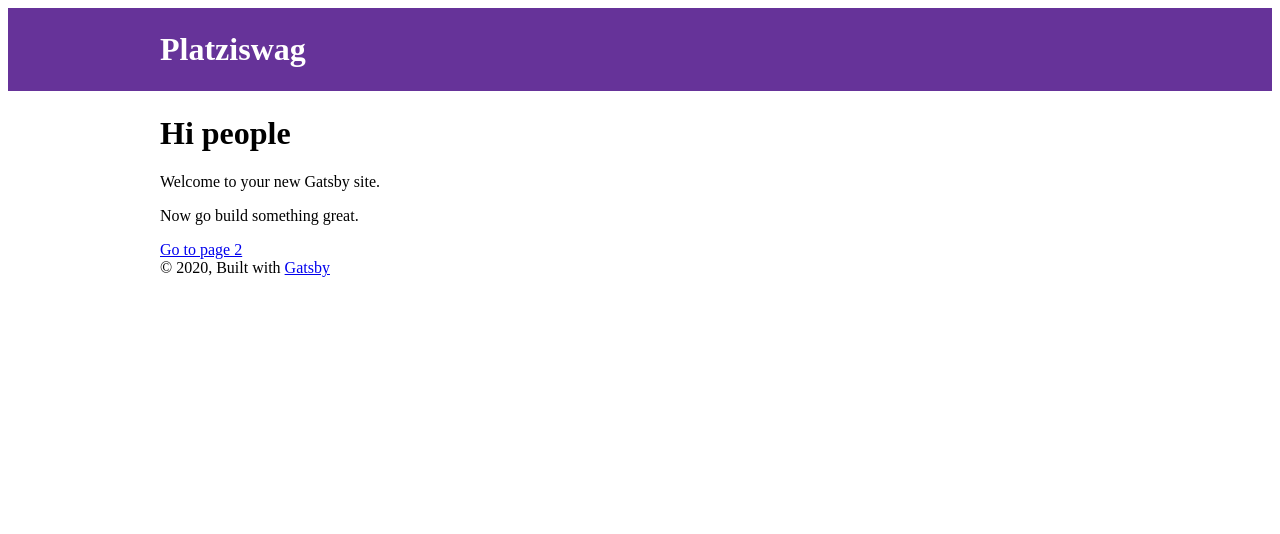
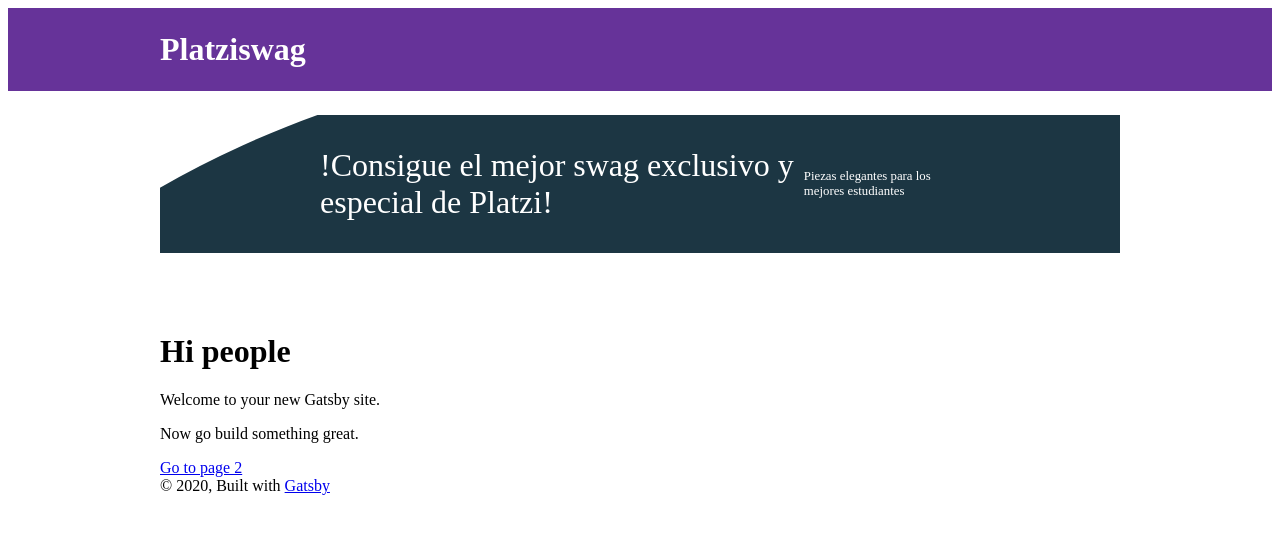
Before and after one commit to cristianiniguez/curso_gatsbyjs, a Gatsby site: page / in a window 1280 px wide. Built offline with nearby package versions, Linux system fonts and the light colour scheme; Gatsby itself is replaced by a stand-in of ours.

Commit message:
fundamentos: usando react

```diff
--- /dev/null
+++ b/src/components/Jumbo.js
@@ -0,0 +1,11 @@
+import React from "react"
+import { StyledJumbo } from "../styles/components"
+
+export default function Jumbo() {
+  return (
+    <StyledJumbo>
+      <h2>!Consigue el mejor swag exclusivo y especial de Platzi!</h2>
+      <small>Piezas elegantes para los mejores estudiantes</small>
+    </StyledJumbo>
+  )
+}
--- a/src/components/index.js
+++ b/src/components/index.js
@@ -2,3 +2,4 @@
 export { default as Layout } from "./layout"
 export { default as SEO } from "./seo"
 export { default as Image } from "./image"
+export { default as Jumbo } from "./Jumbo"
--- a/src/pages/index.js
+++ b/src/pages/index.js
@@ -1,11 +1,12 @@
 import React from "react"
 import { Link } from "gatsby"
-
+import { Jumbo } from "../components"
 import { Layout, SEO } from "../components"
 
 const IndexPage = () => (
   <Layout>
     <SEO title="Home" />
+    <Jumbo />
     <h1>Hi people</h1>
     <p>Welcome to your new Gatsby site.</p>
     <p>Now go build something great.</p>
```
